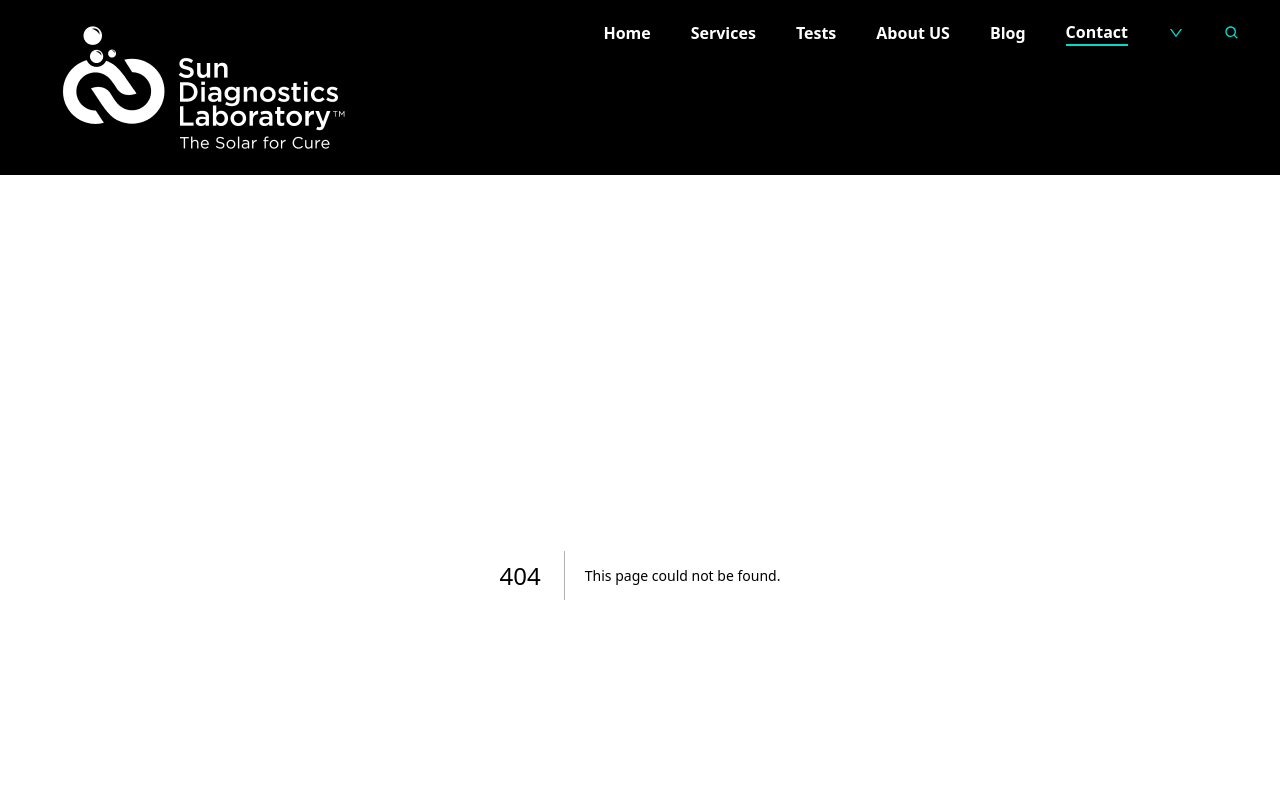
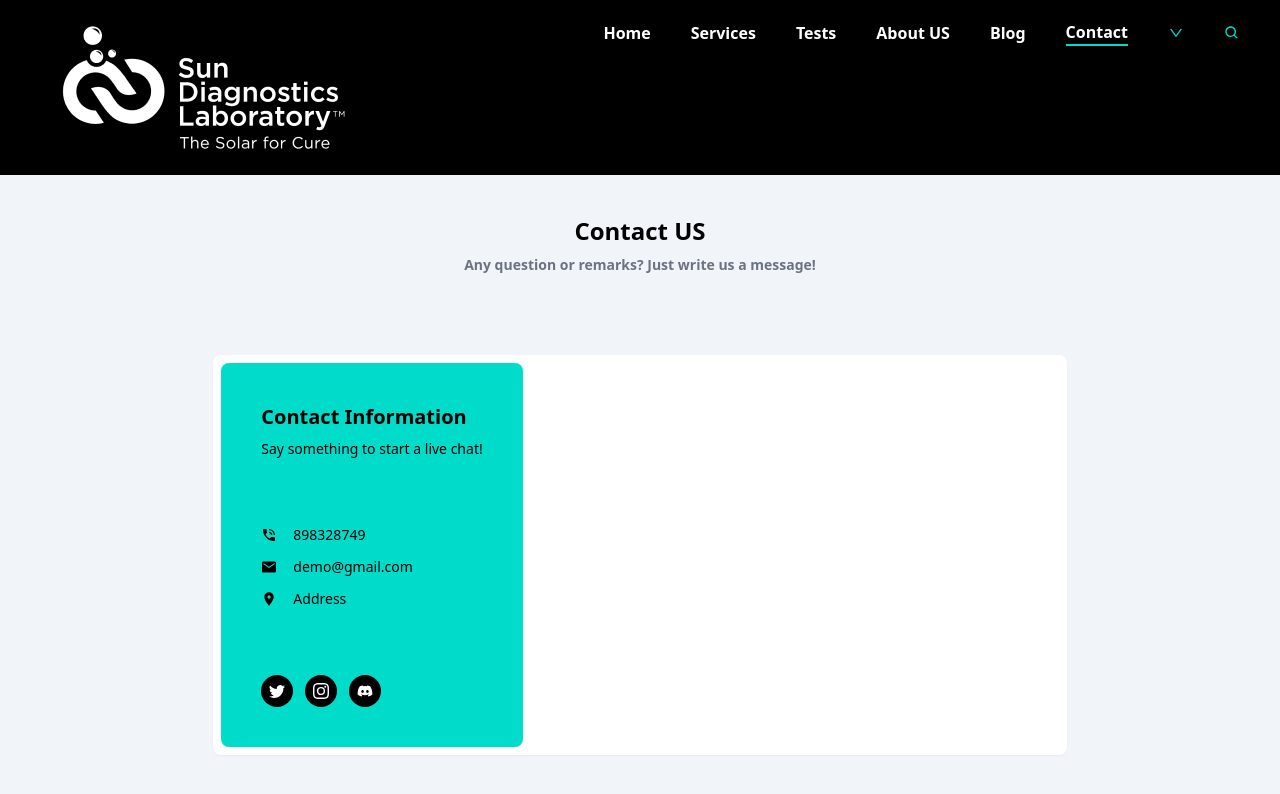
Before and after one commit to NEXT-BUG/sun-diagnostic-laboratory, a Next.js app: page /contact in a window 1280 px wide. Before the commit this address had no page. Shown: the top 794 px of the page. Built offline with nearby package versions, Linux system fonts and the light colour scheme.

Commit message:
Contact Us page Left side Done

```diff
--- /dev/null
+++ b/pages/contact.js
@@ -0,0 +1,58 @@
+import React from "react";
+import { MdPhoneInTalk, MdLocationOn } from "react-icons/md";
+import { IoMdMail } from "react-icons/io";
+import { BsTwitter, BsInstagram } from "react-icons/bs";
+import { FaDiscord } from "react-icons/fa";
+
+const Contact = () => {
+  return (
+    <div className="w-screen h-screen pt-10 bg-slate-100">
+      <div className="mx-auto text-center">
+        <div className="space-y-2">
+          <h1 className="text-2xl font-extrabold">Contact US</h1>
+          <p className="text-sm text-gray-500 font-semibold">
+            Any question or remarks? Just write us a message!
+          </p>
+        </div>
+        <div className="flex w-2/3 mx-auto bg-white mt-20 p-2 rounded-lg shadow-sm">
+          <div className="bg-primary text-left p-10 h-96 rounded-lg flex flex-col justify-between">
+            <div className="space-y-2">
+              <h1 className="text-xl font-bold">Contact Information</h1>
+              <p className="text-sm font-light">
+                Say something to start a live chat!
+              </p>
+            </div>
+            <div className="space-y-3">
+              <div className="flex items-center space-x-4">
+                <MdPhoneInTalk />
+                <p className="font-light text-sm">898328749</p>
+              </div>
+              <div className="flex items-center space-x-4">
+                <IoMdMail />
+                <p className="font-light text-sm">demo@gmail.com</p>
+              </div>
+              <div className="flex items-center space-x-4">
+                <MdLocationOn />
+                <p className="font-light text-sm">Address</p>
+              </div>
+            </div>
+            <div className="flex space-x-3">
+              <div className="bg-black p-2 rounded-full md:hover:scale-75 md:cursor-pointer duration-300 ease-out">
+                <BsTwitter className="text-white" />
+              </div>
+              <div className="bg-black p-2 rounded-full md:hover:scale-75 md:cursor-pointer duration-300 ease-out">
+                <BsInstagram className="text-white" />
+              </div>
+              <div className="bg-black p-2 rounded-full md:hover:scale-75 md:cursor-pointer duration-300 ease-out">
+                <FaDiscord className="text-white" />
+              </div>
+            </div>
+          </div>
+          <div></div>
+        </div>
+      </div>
+    </div>
+  );
+};
+
+export default Contact;
```
